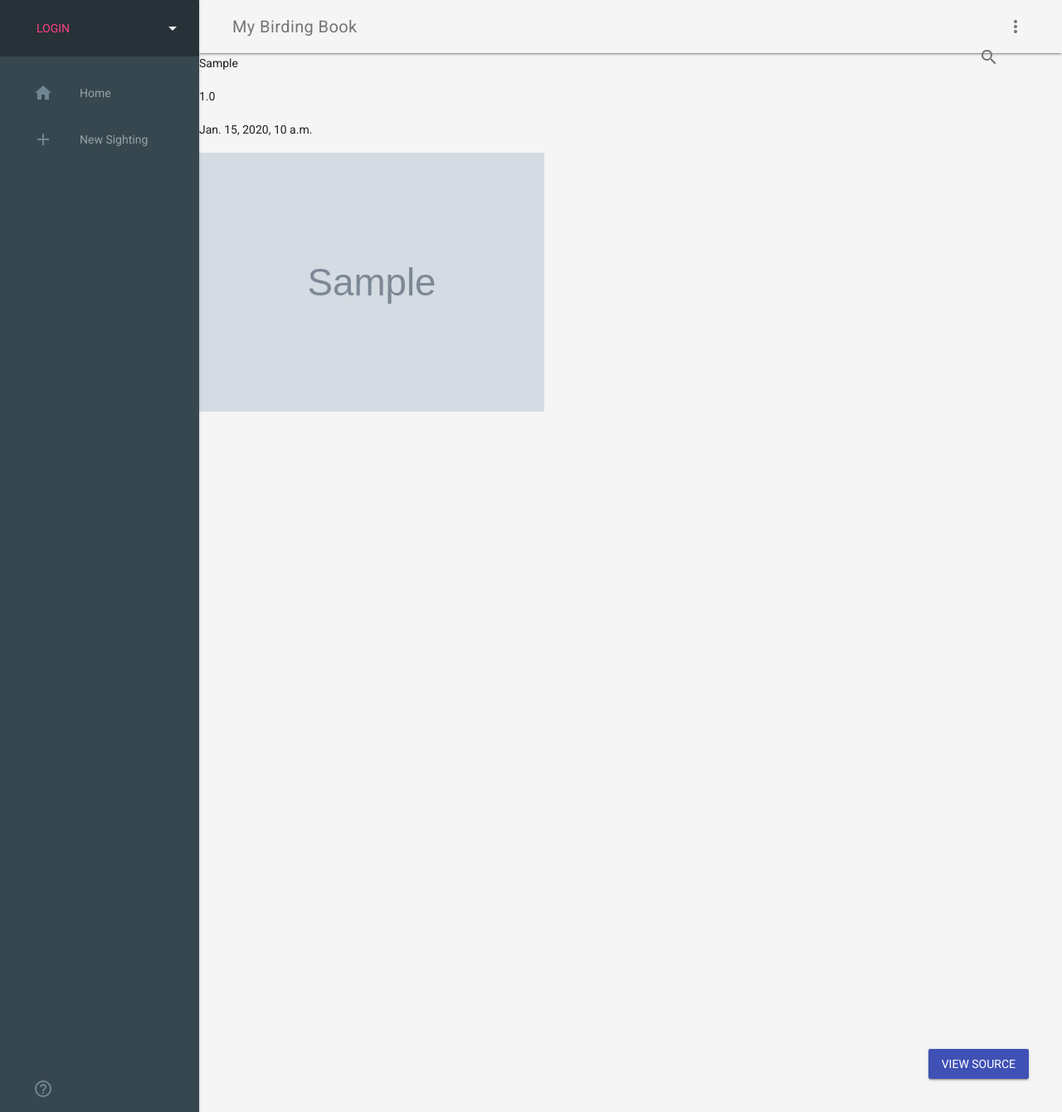
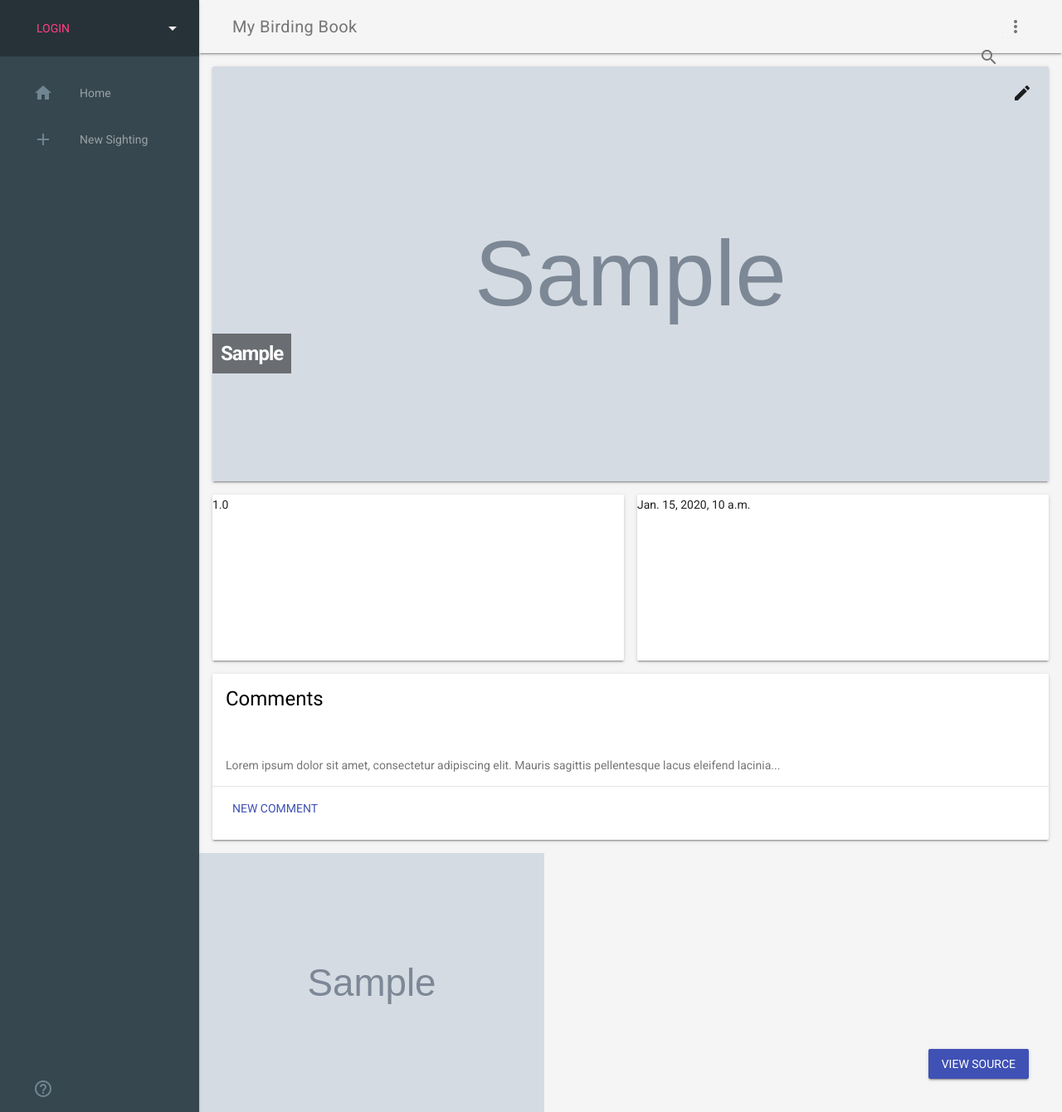
Before and after one commit to jefferythewind/theBirdingBook, a Django app: page /view_sighting/1/ in a window 1280 px wide. Shown: the whole page at 83% size. Run offline with Django 3.2, Linux system fonts and the light colour scheme; tables that the repository leaves empty hold one stand-in row (values such as "Sample post"); grey boxes marked "Sample" are stand-in pictures; some libraries are stand-ins or nearby versions.

Commit message:
sighting view
Edited sighting view detail page

```diff
--- a/birds/static/birds/style.css
+++ b/birds/static/birds/style.css
@@ -23,7 +23,7 @@
 }
 .mdl-card__title-text{
   padding-bottom: 25px;
-   color: #fff;
+   color: black;
 }
 
 
@@ -51,8 +51,8 @@ color:#f44336;
   vertical-align: bottom;
   line-height: 1;
 }
-.image-block-m.{
-  height: 200px;
+.image-block-m{
+  height: 250px;
 }
 .image-block-m span {
   color: white;
@@ -78,6 +78,15 @@ color:#f44336;
   position: relative;
   width: 100%;
   /*box-shadow: 0 2px 2px 0 rgba(0, 0, 0, 0.14), 0 3px 1px -2px rgba(0, 0, 0, 0.2), 0 1px 5px 0 rgba(0, 0, 0, 0.12);*/
+}
+/*IMAGES FOR BIRD SIGHTING PAGE
+//===============*/
+.sighting-page{
+  height: 500px;
+}
+
+.sighting-page h4{
+  top: 300px;
 }
 
 /*WARNING MESSAGE
--- a/birds/templates/birds/view_sighting.html
+++ b/birds/templates/birds/view_sighting.html
@@ -4,14 +4,54 @@
 
 {% block content %}
 
-{% if error_message %}<p><strong>{{ error_message }}</strong></p>{% endif %}
+{% if error_message %}
+	<div class="mdl-components__warning">
+		<b>Note:</b> {{ error_message }}
+	</div>
+{% endif %}
 
 <form action="" method="post" enctype="multipart/form-data">{% csrf_token %}
-	<p>{{ sighting.caption }}</p>
-	<p>{{ sighting.lat }}</p>
-	<p>{{ sighting.sighting_date }}</p>
+	<div class="mdl-grid">
+		<div class="mdl-cell mdl-cell--12-col-desktop mdl-cell--12-col-tablet demo-card-wide mdl-card mdl-shadow--2dp">
+			<div class="image image-block-m sighting-page" style="background: url({{ sighting.image.url }}) no-repeat center;background-size:cover;">
+				<h4>
+					<span>{{ sighting.caption }} </span>
+				</h4>
+            </div>
+	        <div class="mdl-card__menu md-light">
+				    <button class="mdl-button md-light mdl-button--icon mdl-js-button mdl-js-ripple-effect">
+				      <i class="material-icons md-light">mode_edit</i>
+				    </button>
+			</div>
+    	</div>
+    	<div class="mdl-cell mdl-cell--6-col-desktop mdl-cell--4-col-tablet mdl-cell--2-col-phone demo-card-wide mdl-card mdl-shadow--2dp">
+    		<p>{{ sighting.lat }}</p>
+    	</div>
+    	<div class="mdl-cell mdl-cell--6-col-desktop mdl-cell--4-col-tablet mdl-cell--2-col-phone demo-card-wide mdl-card mdl-shadow--2dp">
+    		<p>{{ sighting.sighting_date }}</p>
+    	</div>
+    	<div class="mdl-cell mdl-cell--12-col-desktop mdl-cell--12-col-tablet demo-card-wide mdl-card mdl-shadow--2dp">
+    		<div class="mdl-card__title">
+			    <h2 class="mdl-card__title-text">Comments</h2>
+			</div>
+			<div class="mdl-card__supporting-text">
+			    Lorem ipsum dolor sit amet, consectetur adipiscing elit.
+			    Mauris sagittis pellentesque lacus eleifend lacinia...
+			</div>
+			<div class="mdl-card__actions mdl-card--border">
+			    <a class="mdl-button mdl-button--colored mdl-js-button mdl-js-ripple-effect">
+			      New Comment
+			    </a>
+			</div>
+    	</div>
+    </div>
+
+	<!--<p>{{ sighting.caption }}</p>-->
+
+
 	<img style="width:40%" src="{{ sighting.image.url }}">
 </form>
 <script type="text/javascript">
 </script>
+
 {% endblock %}
```
Also changed, not shown: birds/templates/birds/index.html (+21 -2 lines).
